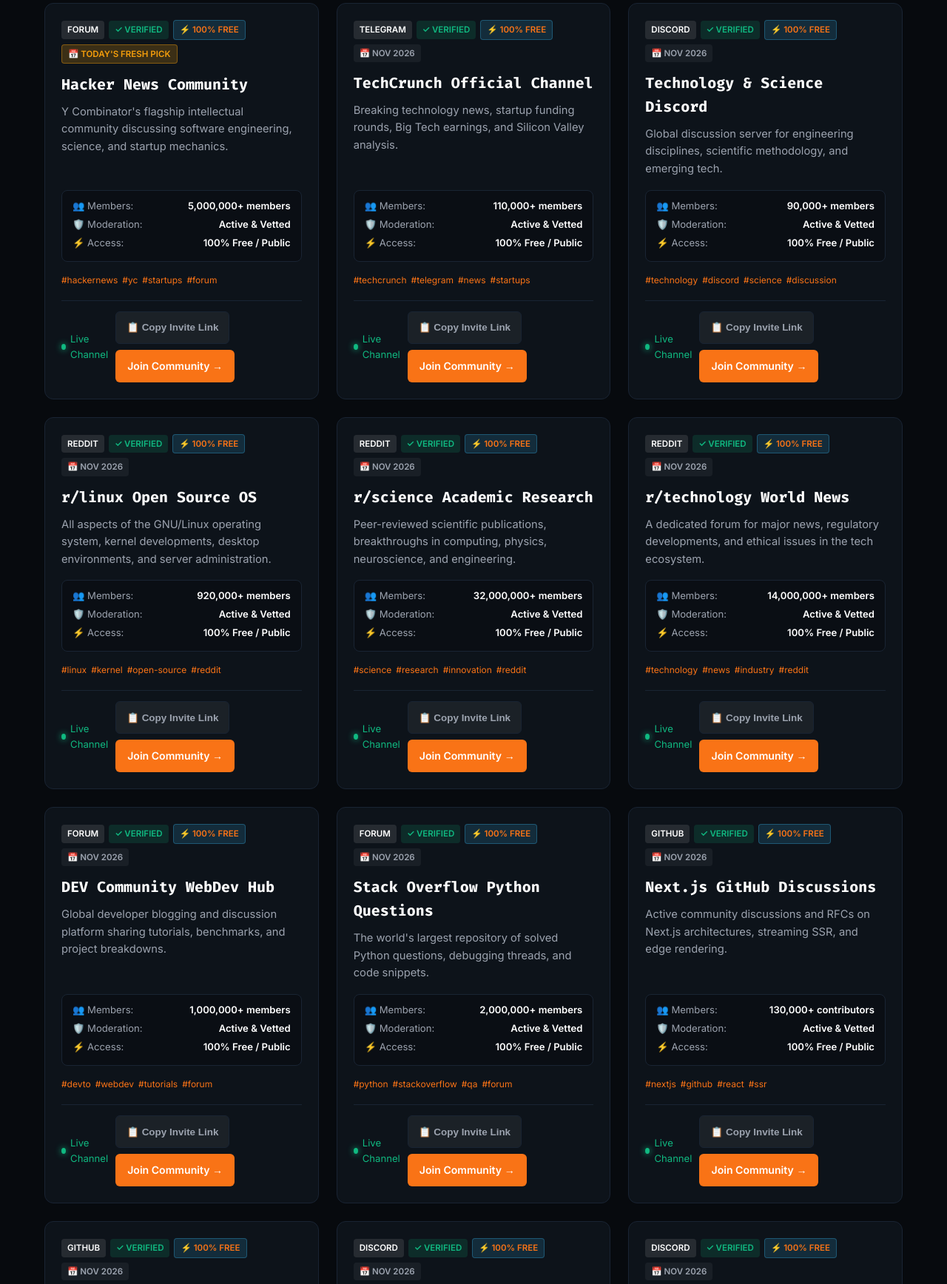
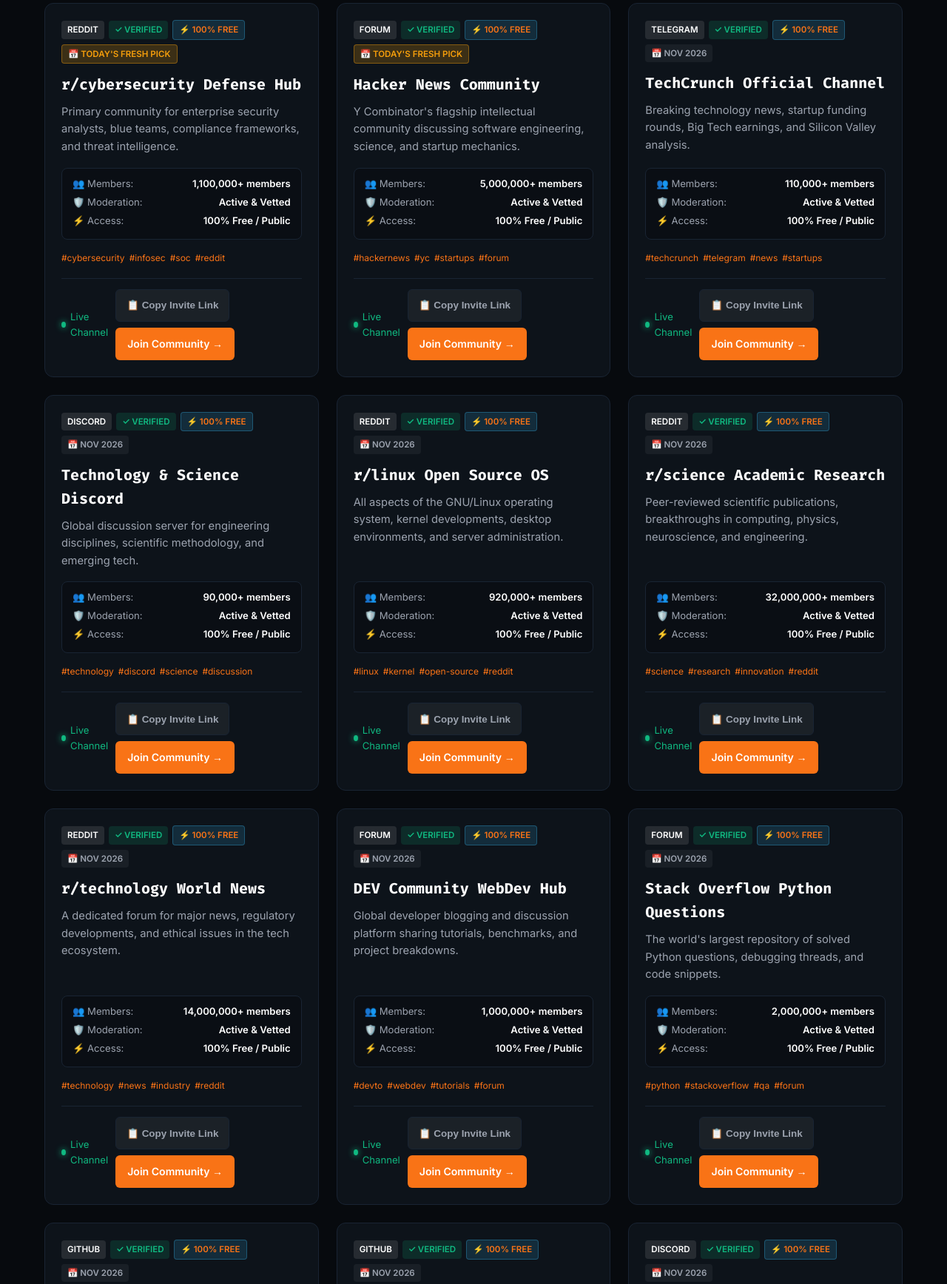
Before and after one commit to jibranpcccc/cybersecurity-grc-compliance-hub, a plain HTML site: page index.html in a window 1280 px wide. Shown: the part 1231-2967 px from the top of the page at 74% size. Drawn offline with Linux system fonts and the light colour scheme.

Commit message:
feat(replenishment): fresh community links added - 2026-11-18 [skip ci]

```diff
--- a/feed.xml
+++ b/feed.xml
@@ -4,10 +4,17 @@
     <title>Cybersecurity GRC, SOC2 &amp; ISO 27001 Hub</title>
     <link>https://cybersecurity-grc-compliance-hub.netlify.app/</link>
     <description>Verified community directory and updates.</description>
-    <lastBuildDate>Wed, 18 Nov 2026 06:03:22 GMT</lastBuildDate>
+    <lastBuildDate>Wed, 18 Nov 2026 07:24:39 GMT</lastBuildDate>
     <atom:link href="https://cybersecurity-grc-compliance-hub.netlify.app/feed.xml" rel="self" type="application/rss+xml"/>
     <atom:link href="https://pubsubhubbub.appspot.com/" rel="hub"/>
-                                                                                                                                                                                                                            <item>
+                                                                                                                                                                                                                                <item>
+      <title>📅 Today's Fresh Pick: r/cybersecurity Defense Hub (Reddit)</title>
+      <link>https://www.reddit.com/r/cybersecurity/</link>
+      <guid isPermaLink="false">https://cybersecurity-grc-compliance-hub.netlify.app/#cybersecurity-grc-soc2-iso-27001-hub-reddit-1-2026-11-18</guid>
+      <pubDate>Wed, 18 Nov 2026 07:24:39 GMT</pubDate>
+      <description>Newly verified community added to Cybersecurity GRC, SOC2 &amp; ISO 27001 Hub: Primary community for enterprise security analysts, blue teams, compliance frameworks, and threat intelligence.</description>
+    </item>
+<item>
       <title>📅 Today's Fresh Pick: Hacker News Community (Forum)</title>
       <link>https://news.ycombinator.com</link>
       <guid isPermaLink="false">https://cybersecurity-grc-compliance-hub.netlify.app/#cybersecurity-grc-compliance-hub-forum-20261006-1-2026-11-18</guid>
@@ -175,12 +182,5 @@
       <pubDate>Mon, 19 Oct 2026 06:03:15 GMT</pubDate>
       <description>Newly verified community added to Cybersecurity GRC, SOC2 &amp; ISO 27001 Hub: Y Combinator's flagship intellectual community discussing software engineering, science, and startup mechanics.</description>
     </item>
-<item>
-      <title>📅 Today's Fresh Pick: Hacker News Community (Forum)</title>
-      <link>https://news.ycombinator.com</link>
-      <guid isPermaLink="false">https://cybersecurity-grc-compliance-hub.netlify.app/#cybersecurity-grc-compliance-hub-forum-20261006-1-2026-10-18</guid>
-      <pubDate>Sun, 18 Oct 2026 06:03:20 GMT</pubDate>
-      <description>Newly verified community added to Cybersecurity GRC, SOC2 &amp; ISO 27001 Hub: Y Combinator's flagship intellectual community discussing software engineering, science, and startup mechanics.</description>
-    </item>
   </channel>
 </rss>
--- a/index.html
+++ b/index.html
@@ -148,156 +148,156 @@
           {
             "@type": "ListItem",
             "position": 1,
+            "name": "r/cybersecurity Defense Hub",
+            "description": "Primary community for enterprise security analysts, blue teams, compliance frameworks, and threat intelligence.",
+            "url": "https://www.reddit.com/r/cybersecurity/"
+          },
+          {
+            "@type": "ListItem",
+            "position": 2,
             "name": "Hacker News Community",
             "description": "Y Combinator's flagship intellectual community discussing software engineering, science, and startup mechanics.",
             "url": "https://news.ycombinator.com"
           },
           {
             "@type": "ListItem",
-            "position": 2,
+            "position": 3,
             "name": "TechCrunch Official Channel",
             "description": "Breaking technology news, startup funding rounds, Big Tech earnings, and Silicon Valley analysis.",
             "url": "https://t.me/techcrunch"
           },
           {
             "@type": "ListItem",
-            "position": 3,
+            "position": 4,
             "name": "Technology & Science Discord",
             "description": "Global discussion server for engineering disciplines, scientific methodology, and emerging tech.",
             "url": "https://discord.gg/tech"
           },
           {
             "@type": "ListItem",
-            "position": 4,
+            "position": 5,
             "name": "r/linux Open Source OS",
             "description": "All aspects of the GNU/Linux operating system, kernel developments, desktop environments, and server administration.",
             "url": "https://www.reddit.com/r/linux/"
           },
           {
             "@type": "ListItem",
-            "position": 5,
+            "position": 6,
             "name": "r/science Academic Research",
             "description": "Peer-reviewed scientific publications, breakthroughs in computing, physics, neuroscience, and engineering.",
             "url": "https://www.reddit.com/r/science/"
           },
           {
             "@type": "ListItem",
-            "position": 6,
+            "position": 7,
             "name": "r/technology World News",
             "description": "A dedicated forum for major news, regulatory developments, and ethical issues in the tech ecosystem.",
             "url": "https://www.reddit.com/r/technology/"
           },
           {
             "@type": "ListItem",
-            "position": 7,
+            "position": 8,
             "name": "DEV Community WebDev Hub",
             "description": "Global developer blogging and discussion platform sharing tutorials, benchmarks, and project breakdowns.",
             "url": "https://dev.to/t/webdev"
           },
           {
             "@type": "ListItem",
-            "position": 8,
+            "position": 9,
             "name": "Stack Overflow Python Questions",
             "description": "The world's largest repository of solved Python questions, debugging threads, and code snippets.",
             "url": "https://stackoverflow.com/questions/tagged/python"
           },
           {
             "@type": "ListItem",
-            "position": 9,
+            "position": 10,
             "name": "Next.js GitHub Discussions",
             "description": "Active community discussions and RFCs on Next.js architectures, streaming SSR, and edge rendering.",
             "url": "https://github.com/vercel/next.js/discussions"
           },
           {
             "@type": "ListItem",
-            "position": 10,
+            "position": 11,
             "name": "Rust Language GitHub Discussions",
             "description": "Official GitHub Discussions board for the Rust programming language compiler, RFCs, and tools.",
             "url": "https://users.rust-lang.org"
           },
           {
             "@type": "ListItem",
-            "position": 11,
+            "position": 12,
             "name": "Tailwind CSS Discord",
             "description": "Official community for Tailwind CSS utility-first design, component architectures, and responsive layout styling.",
             "url": "https://discord.gg/tailwind"
           },
           {
             "@type": "ListItem",
-            "position": 12,
+            "position": 13,
             "name": "Vue Land Community Discord",
             "description": "The official Discord community for Vue.js, Nuxt, Vite, Pinia, and frontend ecosystem tools.",
             "url": "https://discord.gg/vue"
           },
           {
             "@type": "ListItem",
-            "position": 13,
+            "position": 14,
             "name": "Next.js Developers Discord",
             "description": "Official community Discord for Vercel Next.js developers, Server Components, and App Router architectures.",
             "url": "https://discord.gg/nextjs"
           },
           {
             "@type": "ListItem",
-            "position": 14,
+            "position": 15,
             "name": "r/webdev Builders Hub",
             "description": "A community dedicated to all things web development, client and server-side architectures, and UI/UX design.",
             "url": "https://www.reddit.com/r/webdev/"
           },
           {
             "@type": "ListItem",
-            "position": 15,
+            "position": 16,
             "name": "r/cpp High Performance Systems",
             "description": "Discussions on modern C++ (C++17/20/23), memory models, template metaprogramming, and graphics pipelines.",
             "url": "https://www.reddit.com/r/cpp/"
           },
           {
             "@type": "ListItem",
-            "position": 16,
+            "position": 17,
             "name": "TypeScript Community Discord",
             "description": "Active community for advanced TypeScript types, generics, compiler plugins, and framework integrations.",
             "url": "https://discord.gg/typescript"
           },
           {
             "@type": "ListItem",
-            "position": 17,
+            "position": 18,
             "name": "r/typescript Architecture",
             "description": "Subreddit focused on TypeScript type systems, compiler APIs, design patterns, and enterprise codebases.",
             "url": "https://www.reddit.com/r/typescript/"
           },
           {
             "@type": "ListItem",
-            "position": 18,
+            "position": 19,
             "name": "Go Language Official Discord",
             "description": "Real-time Go developers server offering technical support, library showcase, and distributed systems discussions.",
             "url": "https://discord.gg/golang"
           },
           {
             "@type": "ListItem",
-            "position": 19,
+            "position": 20,
             "name": "r/golang Backend Hub",
             "description": "Community for Go programmers covering microservices, concurrency patterns, standard library best practices, and tooling.",
             "url": "https://www.reddit.com/r/golang/"
           },
           {
             "@type": "ListItem",
-            "position": 20,
+            "position": 21,
             "name": "Web Developers Network",
             "description": "Public channel providing updates on frontend, backend, browser standards, and dev tooling.",
             "url": "https://t.me/webdev_hub"
           },
           {
             "@type": "ListItem",
-            "position": 21,
+            "position": 22,
             "name": "Reactiflux Discord Community",
             "description": "The largest community of React, React Native, and full-stack JavaScript developers on Discord.",
             "url": "https://discord.gg/reactiflux"
-          },
-          {
-            "@type": "ListItem",
-            "position": 22,
-            "name": "r/cybersecurity Defense Hub",
-            "description": "Primary community for enterprise security analysts, blue teams, compliance frameworks, and threat intelligence.",
-            "url": "https://www.reddit.com/r/cybersecurity/"
           },
           {
             "@type": "ListItem",
@@ -617,7 +617,31 @@
         </div>
         <div id="vetted-communities" class="grid">
 
-        <div id="community-card-1" class="card" data-platform="forum" data-category="computer science & startups">
+        <div id="community-card-1" class="card" data-platform="reddit" data-category="cybersecurity">
+            <div class="card-header">
+                <span class="badge badge-platform">Reddit</span>
+                <span class="badge badge-verified">✓ Verified</span>
+                <span class="badge badge-free">⚡ 100% Free</span>
+                <span class="badge badge-date" style="background: rgba(245, 158, 11, 0.2); color: #f59e0b; border: 1px solid rgba(245, 158, 11, 0.4); font-weight: 700;">📅 Today's Fresh Pick</span>
+            </div>
+            <h3 class="card-title">r/cybersecurity Defense Hub</h3>
+            <p class="card-desc">Primary community for enterprise security analysts, blue teams, compliance frameworks, and threat intelligence.</p>
+            <div class="spec-matrix">
+                <div class="spec-row"><span>👥 Members:</span> <strong>1,100,000+ members</strong></div>
+                <div class="spec-row"><span>🛡️ Moderation:</span> <strong>Active & Vetted</strong></div>
+                <div class="spec-row"><span>⚡ Access:</span> <strong>100% Free / Public</strong></div>
+            </div>
+            <div class="tags-row"><span class="tag">#cybersecurity</span><span class="tag">#infosec</span><span class="tag">#soc</span><span class="tag">#reddit</span></div>
+            <div class="card-footer">
+                <span class="activity-pulse"><span class="pulse-dot"></span> Live Channel</span>
+                <div class="card-actions">
+                    <button class="btn-copy-invite" onclick="copyInviteLink(event, 'https://www.reddit.com/r/cybersecurity/')">📋 Copy Invite Link</button>
+                    <a href="https://www.reddit.com/r/cybersecurity/" target="_blank" rel="noopener noreferrer" class="btn-join">Join Community →</a>
+                </div>
+            </div>
+        </div>
+
+        <div id="community-card-2" class="card" data-platform="forum" data-category="computer science & startups">
             <div class="card-header">
                 <span class="badge badge-platform">Forum</span>
                 <span class="badge badge-verified">✓ Verified</span>
@@ -641,7 +665,7 @@
             </div>
         </div>
 
-        <div id="community-card-2" class="card" data-platform="telegram" data-category="tech news">
+        <div id="community-card-3" class="card" data-platform="telegram" data-category="tech news">
             <div class="card-header">
                 <span class="badge badge-platform">Telegram</span>
                 <span class="badge badge-verified">✓ Verified</span>
@@ -665,7 +689,7 @@
             </div>
         </div>
 
-        <div id="community-card-3" class="card" data-platform="discord" data-category="tech discussion">
+        <div id="community-card-4" class="card" data-platform="discord" data-category="tech discussion">
             <div class="card-header">
                 <span class="badge badge-platform">Discord</span>
                 <span class="badge badge-verified">✓ Verified</span>
@@ -689,7 +713,7 @@
             </div>
         </div>
 
-        <div id="community-card-4" class="card" data-platform="reddit" data-category="linux & os">
+        <div id="community-card-5" class="card" data-platform="reddit" data-category="linux & os">
             <div class="card-header">
                 <span class="badge badge-platform">Reddit</span>
                 <span class="badge badge-verified">✓ Verified</span>
@@ -713,7 +737,7 @@
             </div>
         </div>
 
-        <div id="community-card-5" class="card" data-platform="reddit" data-category="science & innovation">
+        <div id="community-card-6" class="card" data-platform="reddit" data-category="science & innovation">
             <div class="card-header">
                 <span class="badge badge-platform">Reddit</span>
                 <span class="badge badge-verified">✓ Verified</span>
@@ -737,7 +761,7 @@
             </div>
         </div>
 
-        <div id="community-card-6" class="card" data-platform="reddit" data-category="tech news">
+        <div id="community-card-7" class="card" data-platform="reddit" data-category="tech news">
             <div class="card-header">
                 <span class="badge badge-platform">Reddit</span>
                 <span class="badge badge-verified">✓ Verified</span>
@@ -761,7 +785,7 @@
             </div>
         </div>
 
-        <div id="community-card-7" class="card" data-platform="forum" data-category="web development">
+        <div id="community-card-8" class="card" data-platform="forum" data-category="web development">
             <div class="card-header">
                 <span class="badge badge-platform">Forum</span>
                 <span class="badge badge-verified">✓ Verified</span>
@@ -785,7 +809,7 @@
             </div>
         </div>
 
-        <div id="community-card-8" class="card" data-platform="forum" data-category="python development">
+        <div id="community-card-9" class="card" data-platform="forum" data-category="python development">
             <div class="card-header">
                 <span class="badge badge-platform">Forum</span>
                 <span class="badge badge-verified">✓ Verified</span>
@@ -809,7 +833,7 @@
             </div>
         </div>
 
-        <div id="community-card-9" class="card" data-platform="github" data-category="frontend engineering">
+        <div id="community-card-10" class="card" data-platform="github" data-category="frontend engineering">
             <div class="card-header">
                 <span class="badge badge-platform">GitHub</span>
                 <span class="badge badge-verified">✓ Verified</span>
@@ -833,7 +857,7 @@
             </div>
         </div>
 
-        <div id="community-card-10" class="card" data-platform="github" data-category="systems programming">
+        <div id="community-card-11" class="card" data-platform="github" data-category="systems programming">
             <div class="card-header">
                 <span class="badge badge-platform">GitHub</span>
                 <span class="badge badge-verified">✓ Verified</span>
@@ -857,7 +881,7 @@
             </div>
         </div>
 
-        <div id="community-card-11" class="card" data-platform="discord" data-category="frontend engineering">
+        <div id="community-card-12" class="card" data-platform="discord" data-category="frontend engineering">
             <div class="card-header">
                 <span class="badge badge-platform">Discord</span>
                 <span class="badge badge-verified">✓ Verified</span>
@@ -881,7 +905,7 @@
             </div>
         </div>
 
-        <div id="community-card-12" class="card" data-platform="discord" data-category="frontend engineering">
+        <div id="community-card-13" class="card" data-platform="discord" data-category="frontend engineering">
             <div class="card-header">
                 <span class="badge badge-platform">Discord</span>
                 <span class="badge badge-verified">✓ Verified</span>
@@ -905,7 +929,7 @@
             </div>
         </div>
 
-        <div id="community-card-13" class="card" data-platform="discord" data-category="frontend engineering">
+        <div id="community-card-14" class="card" data-platform="discord" data-category="frontend engineering">
             <div class="card-header">
                 <span class="badge badge-platform">Discord</span>
                 <span class="badge badge-verified">✓ Verified</span>
@@ -929,7 +953,7 @@
             </div>
         </div>
 
-        <div id="community-card-14" class="card" data-platform="reddit" data-category="web development">
+        <div id="community-card-15" class="card" data-platform="reddit" data-category="web development">
             <div class="card-header">
                 <span class="badge badge-platform">Reddit</span>
                 <span class="badge badge-verified">✓ Verified</span>
@@ -953,7 +977,7 @@
             </div>
         </div>
 
-        <div id="community-card-15" class="card" data-platform="reddit" data-category="systems programming">
+        <div id="community-card-16" class="card" data-platform="reddit" data-category="systems programming">
             <div class="card-header">
                 <span class="badge badge-platform">Reddit</span>
                 <span class="badge badge-verified">✓ Verified</span>
@@ -977,7 +1001,7 @@
             </div>
         </div>
 
-        <div id="community-card-16" class="card" data-platform="discord" data-category="web development">
+        <div id="community-card-17" class="card" data-platform="discord" data-category="web development">
             <div class="card-header">
                 <span class="badge badge-platform">Discord</span>
                 <span class="badge badge-verified">✓ Verified</span>
@@ -1001,7 +1025,7 @@
             </div>
         </div>
 
-        <div id="community-card-17" class="card" data-platform="reddit" data-category="web development">
+        <div id="community-card-18" class="card" data-platform="reddit" data-category="web development">
             <div class="card-header">
                 <span class="badge badge-platform">Reddit</span>
                 <span class="badge badge-verified">✓ Verified</span>
@@ -1025,7 +1049,7 @@
             </div>
         </div>
 
-        <div id="community-card-18" class="card" data-platform="discord" data-category="backend engineering">
+        <div id="community-card-19" class="card" data-platform="discord" data-category="backend engineering">
             <div class="card-header">
                 <span class="badge badge-platform">Discord</span>
                 <span class="badge badge-verified">✓ Verified</span>
@@ -1049,7 +1073,7 @@
             </div>
         </div>
 
-        <div id="community-card-19" class="card" data-platform="reddit" data-category="backend engineering">
+        <div id="community-card-20" class="card" data-platform="reddit" data-category="backend engineering">
             <div class="card-header">
                 <span class="badge badge-platform">Reddit</span>
                 <span class="badge badge-verified">✓ Verified</span>
@@ -1073,7 +1097,7 @@
             </div>
         </div>
 
-        <div id="community-card-20" class="card" data-platform="telegram" data-category="web development">
+        <div id="community-card-21" class="card" data-platform="telegram" data-category="web development">
             <div class="card-header">
                 <span class="badge badge-platform">Telegram</span>
                 <span class="badge badge-verified">✓ Verified</span>
@@ -1097,7 +1121,7 @@
             </div>
         </div>
 
-        <div id="community-card-21" class="card" data-platform="discord" data-category="frontend engineering">
+        <div id="community-card-22" class="card" data-platform="discord" data-category="frontend engineering">
             <div class="card-header">
                 <span class="badge badge-platform">Discord</span>
                 <span class="badge badge-verified">✓ Verified</span>
@@ -1117,30 +1141,6 @@
                 <div class="card-actions">
                     <button class="btn-copy-invite" onclick="copyInviteLink(event, 'https://discord.gg/reactiflux')">📋 Copy Invite Link</button>
                     <a href="https://discord.gg/reactiflux" target="_blank" rel="noopener noreferrer" class="btn-join">Join Community →</a>
-                </div>
-            </div>
-        </div>
-
-        <div id="community-card-22" class="card" data-platform="reddit" data-category="cybersecurity">
-            <div class="card-header">
-                <span class="badge badge-platform">Reddit</span>
-                <span class="badge badge-verified">✓ Verified</span>
-                <span class="badge badge-free">⚡ 100% Free</span>
-                <span class="badge badge-date">📅 Nov 2026</span>
-            </div>
-            <h3 class="card-title">r/cybersecurity Defense Hub</h3>
-            <p class="card-desc">Primary community for enterprise security analysts, blue teams, compliance frameworks, and threat intelligence.</p>
-            <div class="spec-matrix">
-                <div class="spec-row"><span>👥 Members:</span> <strong>1,100,000+ members</strong></div>
-                <div class="spec-row"><span>🛡️ Moderation:</span> <strong>Active & Vetted</strong></div>
-                <div class="spec-row"><span>⚡ Access:</span> <strong>100% Free / Public</strong></div>
-            </div>
-            <div class="tags-row"><span class="tag">#cybersecurity</span><span class="tag">#infosec</span><span class="tag">#soc</span><span class="tag">#reddit</span></div>
-            <div class="card-footer">
-                <span class="activity-pulse"><span class="pulse-dot"></span> Live Channel</span>
-                <div class="card-actions">
-                    <button class="btn-copy-invite" onclick="copyInviteLink(event, 'https://www.reddit.com/r/cybersecurity/')">📋 Copy Invite Link</button>
-                    <a href="https://www.reddit.com/r/cybersecurity/" target="_blank" rel="noopener noreferrer" class="btn-join">Join Community →</a>
                 </div>
             </div>
         </div>
```
Also changed, not shown: data/groups.json (+20 -19 lines).
